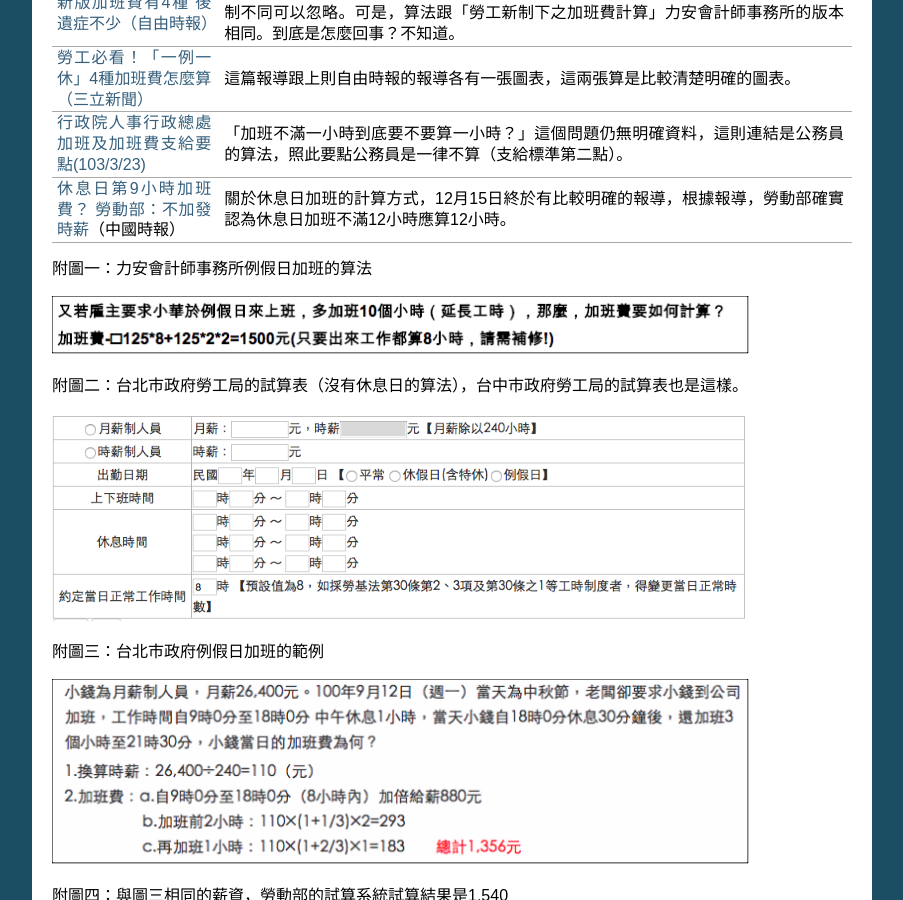
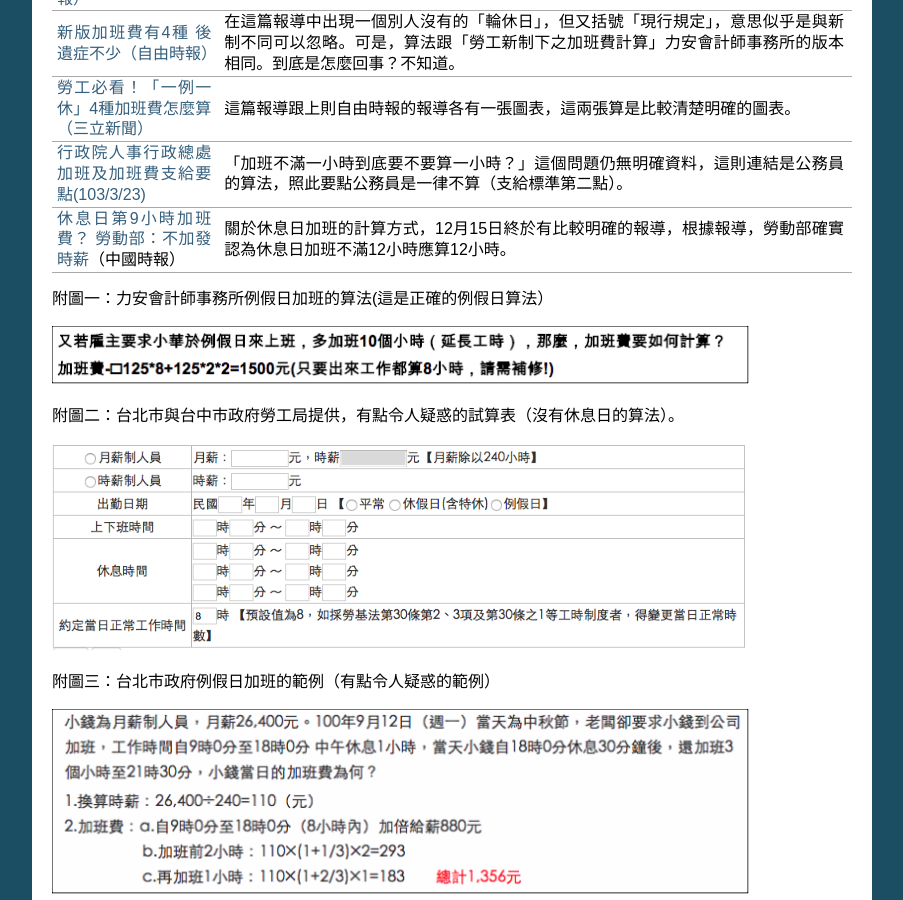
Before and after one commit to rexiap/neusauber, a Sphinx documentation site: the page built from docs/projects/overtimepaycal.rst, in a window 1280 px wide and 900 px high, scrolled down 6764 px. Shown: the whole window, without its empty margins (198-1101 px from the left). Built offline with Sphinx 7.4.7, drawn with Linux system fonts in a browser that asks for light colours; some of the changed text lies outside the part shown.

Commit message:
Google Docs reST Editor@2016-12-20 17:18:24

```diff
--- a/docs/projects/overtimepaycal.rst
+++ b/docs/projects/overtimepaycal.rst
@@ -58,12 +60,10 @@
 
 如果比對網路上的資料，會發現很多互相衝突的說法，因此在使用前請詳閱本計算機採用的規則，確定本計算機的算法與您的算法是一樣的。
 
-上面這張表是2016-12-20日版。每一個版本的加班費計算機檔案都有一個「規則」工作頁，請參照計算機上的版本。
-
 
 +------------------------------+---------------------------------------------------------------------------+----------------------------------------------------------------------------------------------------+----------------------------------------------------------+------------------------------------------------+
 |加班類型代碼                  |A工作日                                                                    |B休息日                                                                                             |C例假日                                                   |D休假日                                         |
-+------------------------------+---------------------------------------------------------------------------+----------------------------------------------------------------------------------------------------+----------------------------------------------------------+------------------------------------------------+
++==============================+===========================================================================+====================================================================================================+==========================================================+================================================+
 |                              |                                                                           |每七日應有一日；哪一日（週六或週日）無規定，由公司自己決定                                          |每七日應有一日；哪一日（週六或週日）無規定，由公司自己決定|特休、紀念日、勞動節等國定假日及其他（如選舉日）|
 +------------------------------+---------------------------------------------------------------------------+----------------------------------------------------------------------------------------------------+----------------------------------------------------------+------------------------------------------------+
 |前八小時名稱（本計算機的用法）|工作日加班                                                                 |休息日工作                                                                                          |例假日工作                                                |休假日工作                                      |
@@ -88,6 +88,8 @@
 +------------------------------+---------------------------------------------------------------------------+----------------------------------------------------------------------------------------------------+----------------------------------------------------------+------------------------------------------------+
 |其他計算規則                  |計算薪資時，同一天有兩種性質時，採取例假日（C）與休假日（D）先於休息日（B）|                                                                                                    |                                                          |                                                |
 +------------------------------+---------------------------------------------------------------------------+----------------------------------------------------------------------------------------------------+----------------------------------------------------------+------------------------------------------------+
+
+上面這張表是2016-12-20日版。每一個版本的加班費計算機檔案都有一個「規則」工作頁，請參照計算機上的版本。
 
 
 .. Note::
@@ -298,15 +300,15 @@
 |\ |LINK19|\ （中國時報）      |關於休息日加班的計算方式，12月15日終於有比較明確的報導，根據報導，勞動部確實認為休息日加班不滿12小時應算12小時。                                                                                                                                                                                        |
 +------------------------------+--------------------------------------------------------------------------------------------------------------------------------------------------------------------------------------------------------------------------------------------------------------------------------------------------------+
 
-附圖一：力安會計師事務所例假日加班的算法
+附圖一：力安會計師事務所例假日加班的算法(這是正確的例假日算法）
 
 \ |IMG5|\
 
-附圖二：台北市政府勞工局的試算表（沒有休息日的算法），台中市政府勞工局的試算表也是這樣。
+附圖二：台北市與台中市政府勞工局提供，有點令人疑惑的試算表（沒有休息日的算法）。
 
 \ |IMG6|\
 
-附圖三：台北市政府例假日加班的範例
+附圖三：台北市政府例假日加班的範例（有點令人疑惑的範例）
 
 \ |IMG7|\
 
```
Also changed, not shown: other parts of docs/projects/overtimepaycal.rst (+2 -0 lines).
